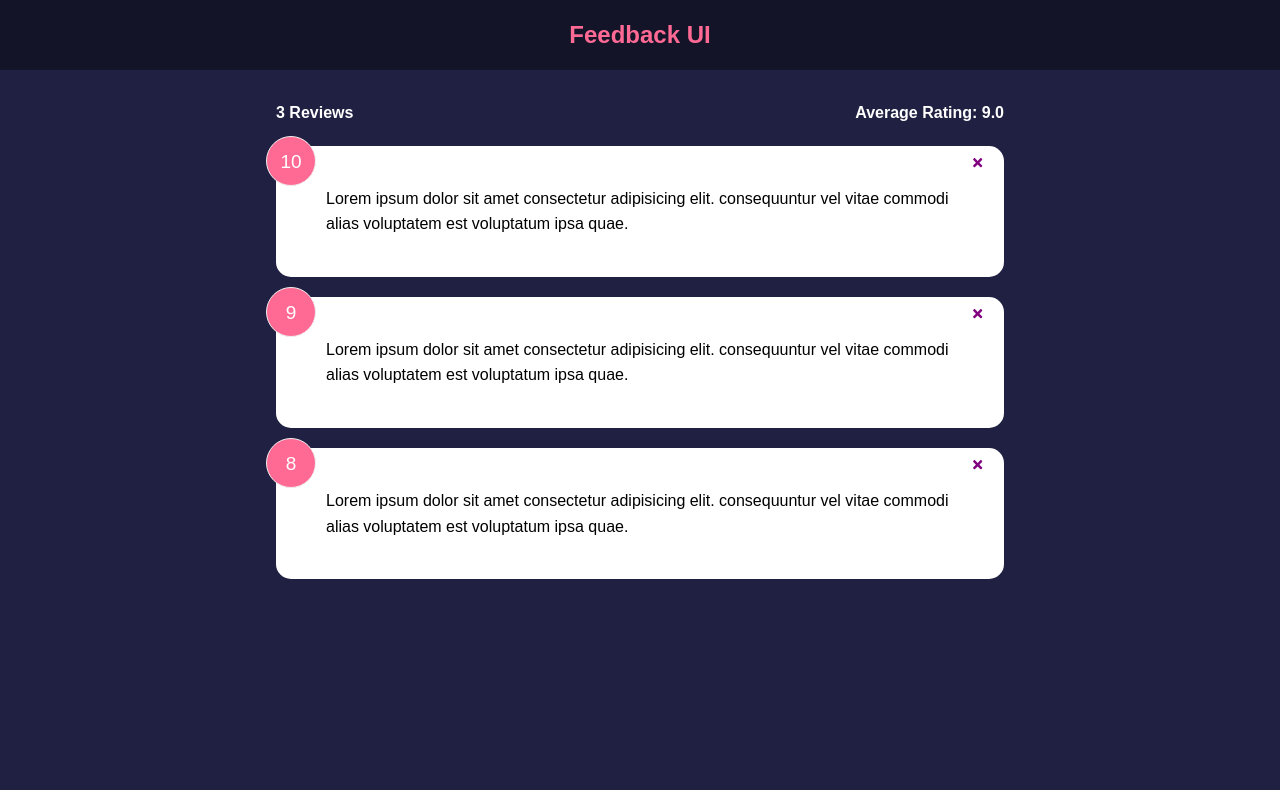
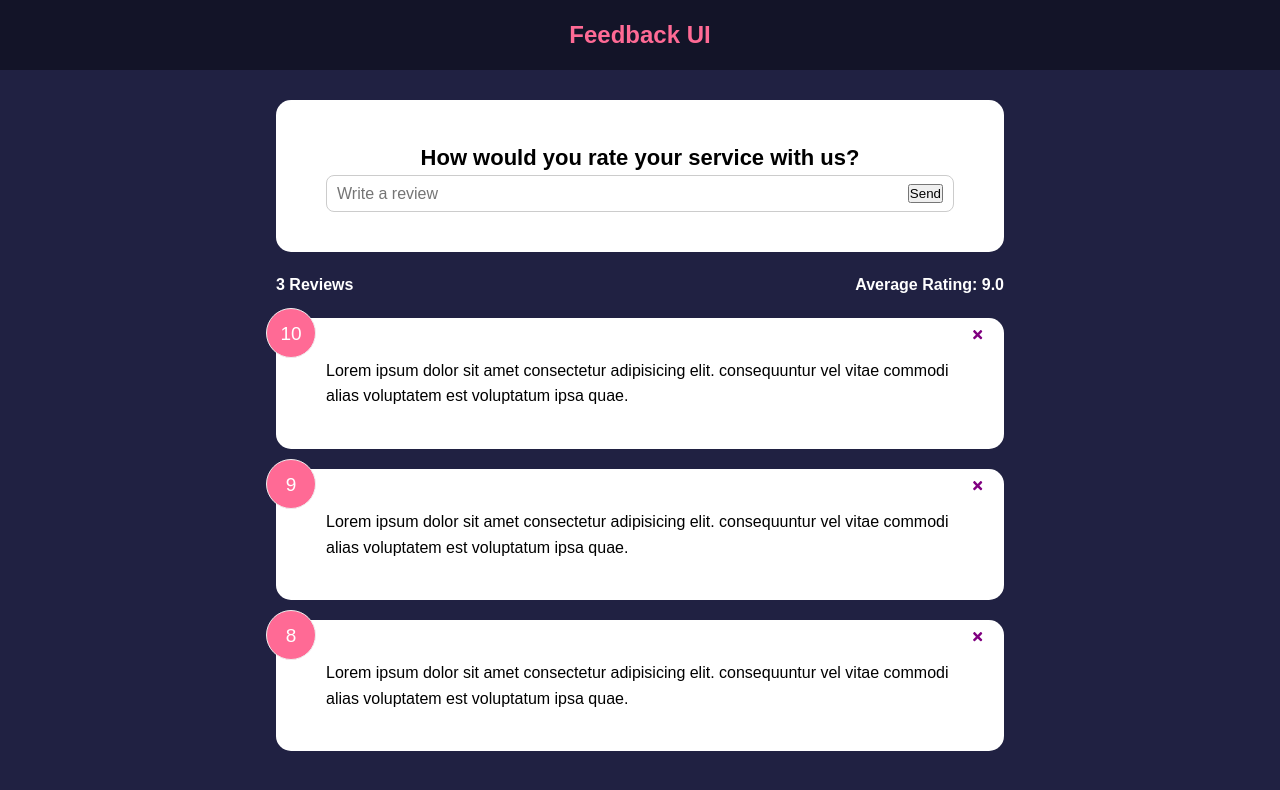
Before and after one commit to Josh-Alhassan/React-from-to-back, a React (Create React App) app in the folder feedbackapp/: page / in a window 1280 px wide. Shown: the top 790 px of the page. Built offline with nearby package versions, Linux system fonts and the light colour scheme.

Commit message:
form input and state

```diff
--- a/feedbackapp/src/App.js
+++ b/feedbackapp/src/App.js
@@ -2,6 +2,7 @@
 import Header from './component/Header';
 import FeedbackList from './component/FeedbackList';
 import FeedbackStats from './component/FeedbackStats';
+import FeedbackForm from './component/FeedbackForm';
 import FeedbackData from './data/FeedbackData';
 import { icons } from 'react-icons/lib';
 
@@ -17,6 +18,7 @@
     <>
       <Header />
       <div className="container">
+        <FeedbackForm />
         <FeedbackStats feedback={feedback} />
         <FeedbackList feedback={feedback} handleDelete = {deleteFeedBack} />
       </div>
--- /dev/null
+++ b/feedbackapp/src/component/FeedbackForm.jsx
@@ -0,0 +1,28 @@
+import React from 'react';
+import { useState } from 'react';
+import Card from './shared/Card';
+
+function FeedbackForm() {
+    const [text, setText] = useState('')
+
+    const handTextChange = (e) => {
+        setText(e.target.value);
+    }
+  return (
+    <Card>
+        <h2>How would you rate your service with us?</h2>
+        {/* @todo = rating select Component */}
+        <div className="input-group">
+            <input
+                onChange={handTextChange}
+                type="text"
+                placeholder='Write a review'
+                value={text}
+            />
+            <button type="submit">Send</button>
+        </div>
+    </Card>
+  )
+}
+
+export default FeedbackForm
```
